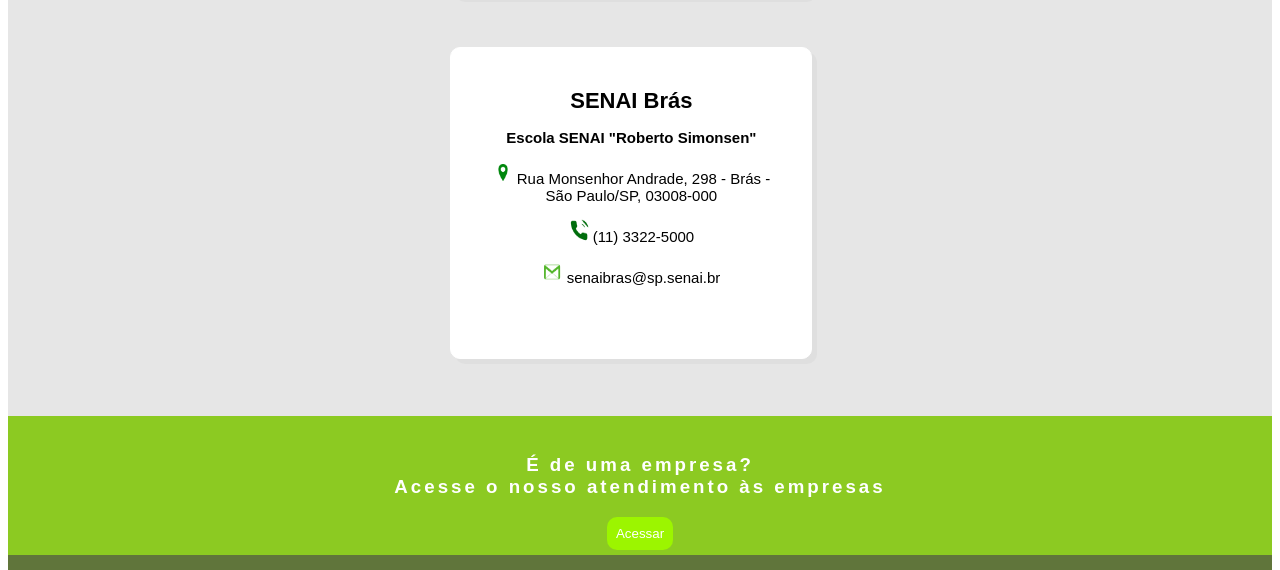
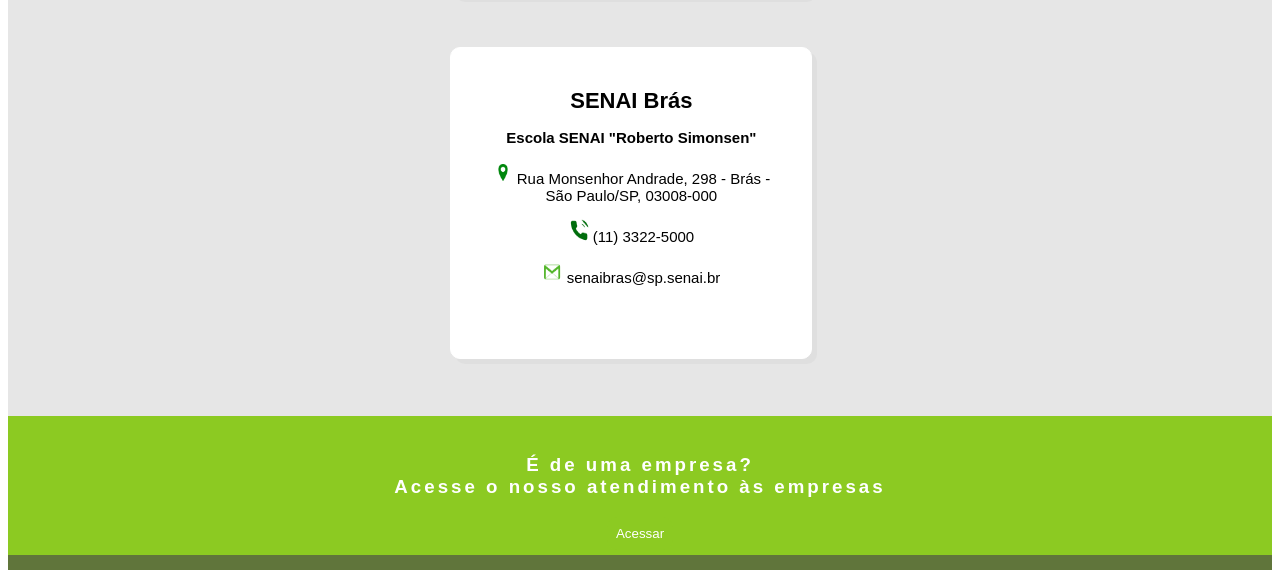
Before and after one commit to ciraht/senai1, a plain HTML site: page contato.html in a window 1280 px wide. Shown: the part 1078-1648 px from the top of the page. Drawn offline with Linux system fonts and the light colour scheme.

Commit message:
Revert "aa"
This reverts commit 7622b9fd06a33ae063bab8ec3fa71912802fe153.

```diff
--- a/assets/css/estilo2.css
+++ b/assets/css/estilo2.css
@@ -131,7 +131,7 @@ footer{
 }
 .botao-acessar {
     text-align: center;
-    background-color: #9CF500;
+    background-color: #8CCA22;
     color: white;
     margin-left: 0%;
     border-color: rgba(255, 255, 255, 0);
```
Also changed, not shown: noticias.html (+2 -2 lines).
